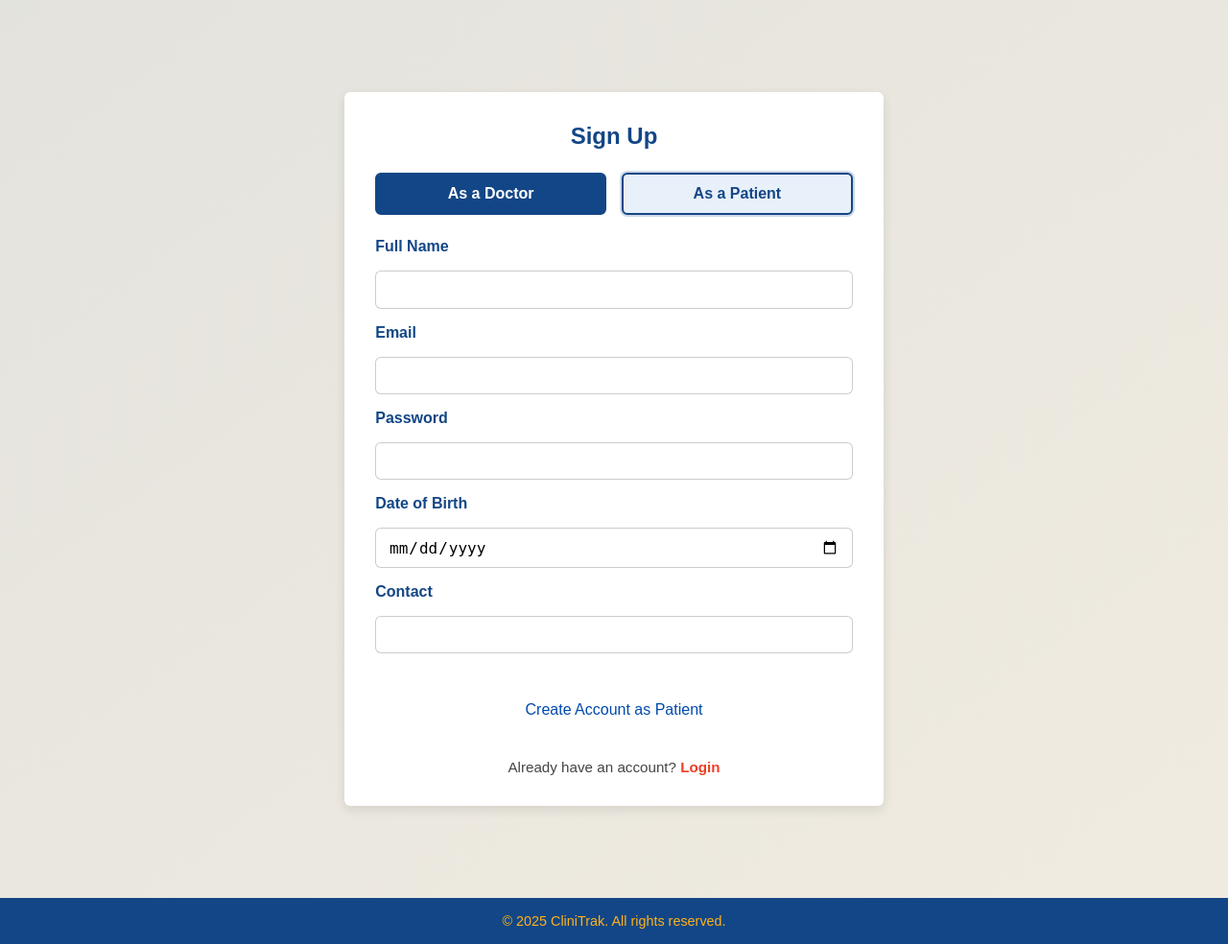
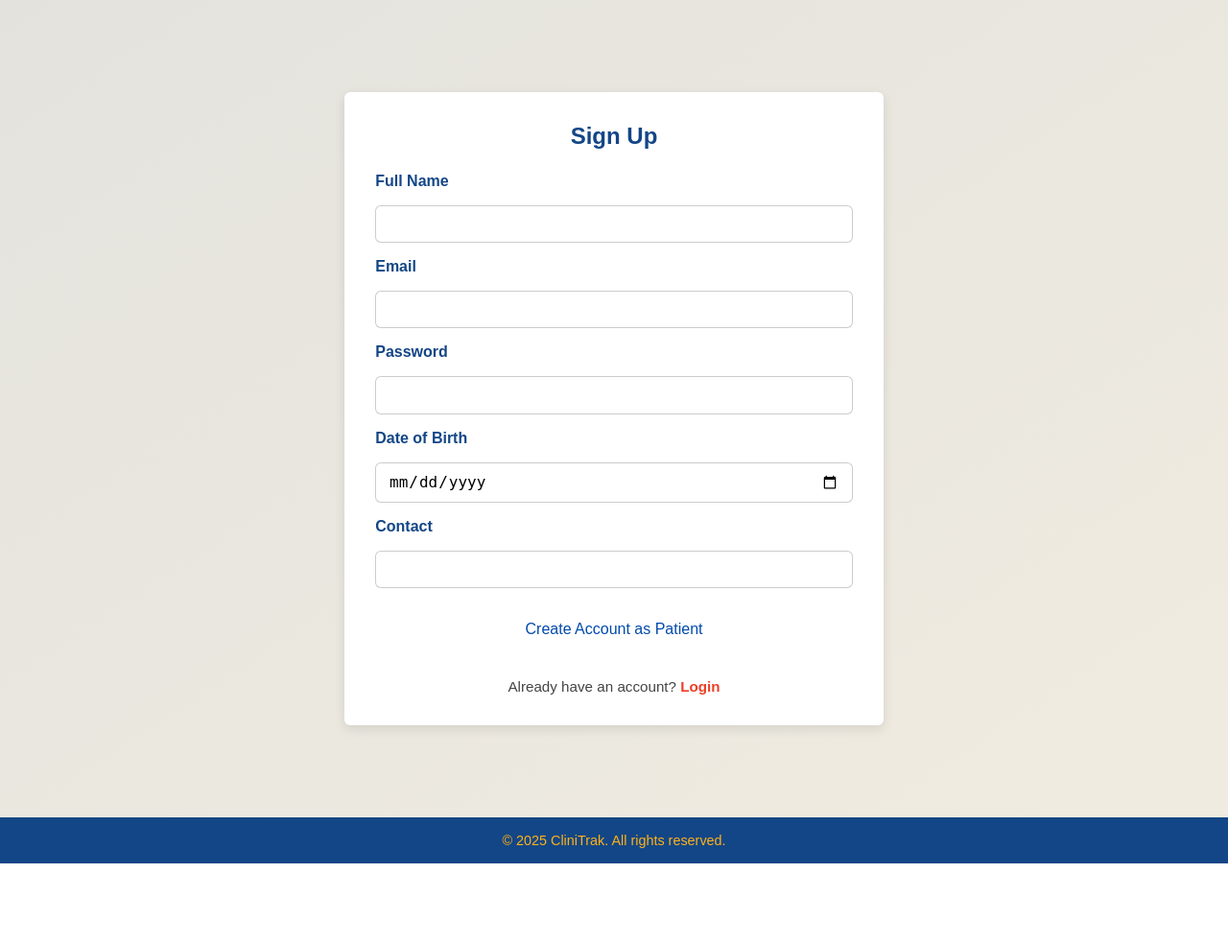
Before and after one commit to GlaucousGlaucus/Hospital-Management-System-Mad-2, a Flask app: page /signup/ in a window 1280 px wide. Shown: the part 70-1054 px from the top of the page at 96% size. After the commit the page ends 970 px from the top, so only its background shows below. Run offline with Flask 3, Linux system fonts and the light colour scheme.

Commit message:
doctor should not signup, only added by admin

```diff
--- a/routes/auth.py
+++ b/routes/auth.py
@@ -55,7 +55,7 @@ def signup():
     match request.method:
         case "POST":
             role = request.form["role"]
-            if role not in ("doctor", "patient"):
+            if role != "patient":
                 flash("Invalid role", "error")
                 return redirect(url_for(Routes.SIGNUP_ROUTE))
 
@@ -71,95 +71,21 @@ def signup():
             contact: str = request.form["contact"]
 
             with SessionLocal() as db_session:
-                if role == "patient":
-                    email_exists = db_session.query(Patient).filter_by(email=email).first()
-                elif role == "doctor":
-                    email_exists = db_session.query(Doctor).filter_by(email=email).first()
-                else:
-                    flash("Invalid role", "error")
-                    return redirect(url_for(Routes.SIGNUP_ROUTE))
+                email_exists = db_session.query(Patient).filter_by(email=email).first()
                 if email_exists:
                     flash(f"Account with email {email} already exists!", "error")
                     return redirect(url_for(Routes.SIGNUP_ROUTE))
 
-                match role:
-                    case "doctor":
-                        dep_id: Optional[str] = request.form["department_id"]
-                        if not dep_id.isdigit():
-                            flash("Invalid department ID", "error")
-                            return redirect(url_for(Routes.SIGNUP_ROUTE))
-                        dep_id: int = int(dep_id)
-                        dp_exists = db_session.query(Department.id).filter_by(id=dep_id).first()
-                        if not dp_exists:
-                            flash("This department does not exist", "error")
-                            return redirect(url_for(Routes.SIGNUP_ROUTE))
-
-                        Doctor.create_user(
-                            db_session,
-                            name=name,
-                            email=email,
-                            password=password,
-                            dob=dob,
-                            contact=contact,
-                            specialization=request.form["specialization"],
-                            department_id=dep_id,
-                        )
-                        flash("Account created successfully! Please login.", "success")
-                        return redirect(url_for(Routes.LOGIN_ROUTE))
-                    case "patient":
-                        Patient.create_user(
-                            db_session,
-                            name=name,
-                            email=email,
-                            password=password,
-                            dob=dob,
-                            contact=contact,
-                        )
-                        flash("Account created successfully! Please login.", "success")
-                        return redirect(url_for(Routes.LOGIN_ROUTE))
-            flash("Please select a valid account type!", "error")
-            return redirect(url_for(Routes.SIGNUP_ROUTE))
+                Patient.create_user(
+                    db_session,
+                    name=name,
+                    email=email,
+                    password=password,
+                    dob=dob,
+                    contact=contact,
+                )
+            flash("Account created successfully! Please login.", "success")
+            return redirect(url_for(Routes.LOGIN_ROUTE))
     with SessionLocal() as db_session:
         deps = db_session.query(Department).all()
     return render_template('signup.html', departments=deps)
-
-@auth_signup_bp.route('/doctor', methods=['GET', 'POST'])
-def signup_doctor():
-    if request.method == 'POST':
-        dep_id = request.form.get('department')
-        if not dep_id or not dep_id.isdigit():
-            flash("Invalid department ID", "error")
-            return redirect(url_for('signup_doctor'))
-
-        with SessionLocal() as db_session:
-            email = request.form['email']
-            if db_session.query(Doctor).filter_by(email=email).first():
-                flash("Email already exists!", "error")
-                return redirect(url_for('signup_doctor'))
-
-            department = db_session.get(Department, int(dep_id))
-            if not department:
-                flash("Department not found", "error")
-                return redirect(url_for('signup_doctor'))
-
-            try:
-                dob = date.fromisoformat(request.form['dob'])
-            except ValueError:
-                flash("Invalid date of birth", "error")
-                return redirect(url_for(Routes.SIGNUP_ROUTE))
-            doctor = Doctor(
-                name=request.form['name'],
-                email=email,
-                password=generate_password_hash(request.form['password']),
-                dob=dob,
-                contact=request.form['contact'],
-                specialization=request.form['specialization'],
-                department=department,
-            )
-            db_session.add(doctor)
-            db_session.commit()
-            flash("Doctor account created successfully!", "success")
-            return redirect(url_for('auth_login.login'))
-
-    deps = SessionLocal().query(Department).all()
-    return render_template('signup_doctor.html', departments=deps)
--- a/templates/signup.html
+++ b/templates/signup.html
@@ -1,11 +1,6 @@
 {% extends "base_account_login.html" %}
 {% block auth_section %}
 <h2>Sign Up</h2>
-
-<div class="role-selector">
-    <button type="button" id="btn-doctor" class="role-btn">As a Doctor</button>
-    <button type="button" id="btn-patient" class="role-btn">As a Patient</button>
-</div>
 
 <form action="{{ url_for('auth_signup.signup') }}" method="POST" class="auth-form">
     <input type="hidden" id="role" name="role" value="patient">
@@ -25,22 +20,6 @@
     <label>Contact</label>
     <input type="text" name="contact" required>
 
-    <div id="doctor-fields" class="collapsable-input-field hidden">
-        <label>Specialization</label>
-        <input type="text" name="specialization">
-
-        <label>Department</label>
-        <select id="department" name="department_id">
-            <option value="">Select Department</option>
-            {% for dept in departments %}
-            <option value="{{ dept.id }}">{{ dept.name }}</option>
-            {% endfor %}
-        </select>
-    </div>
-
-    <div id="patient-fields" class="collapsable-input-field">
-    </div>
-
     <button id="btn-submit" type="submit" class="btn btn-filled">
         Create Account as Patient
     </button>
@@ -50,40 +29,4 @@
         <a href="{{ url_for('auth_login.login') }}">Login</a>
     </p>
 </form>
-
-<script>
-    document.addEventListener("DOMContentLoaded", function () {
-        const btnDoctor = document.getElementById("btn-doctor");
-        const btnPatient = document.getElementById("btn-patient");
-        const docFields = document.getElementById("doctor-fields");
-        const patientFields = document.getElementById("patient-fields");
-        const roleInput = document.getElementById("role");
-        const submitBtn = document.getElementById("btn-submit");
-
-        function selectRole(role) {
-            roleInput.value = role;
-
-            const isDoctor = role === "doctor";
-            const isPatient = role === "patient";
-
-            btnDoctor.classList.toggle("active", isDoctor);
-            btnPatient.classList.toggle("active", isPatient);
-
-            docFields.classList.toggle("hidden", !isDoctor);
-            patientFields.classList.toggle("hidden", !isPatient);
-
-            docFields.querySelectorAll("input, select").forEach(el => {
-                el.required = isDoctor;
-            });
-
-            submitBtn.textContent =
-                `Create Account as ${role.charAt(0).toUpperCase() + role.slice(1)}`;
-        }
-
-        selectRole("patient");
-
-        btnDoctor.addEventListener("click", () => selectRole("doctor"));
-        btnPatient.addEventListener("click", () => selectRole("patient"));
-    });
-</script>
 {% endblock %}
```
Also changed, not shown: templates/login.html (+4 -4 lines), hospital.db.
